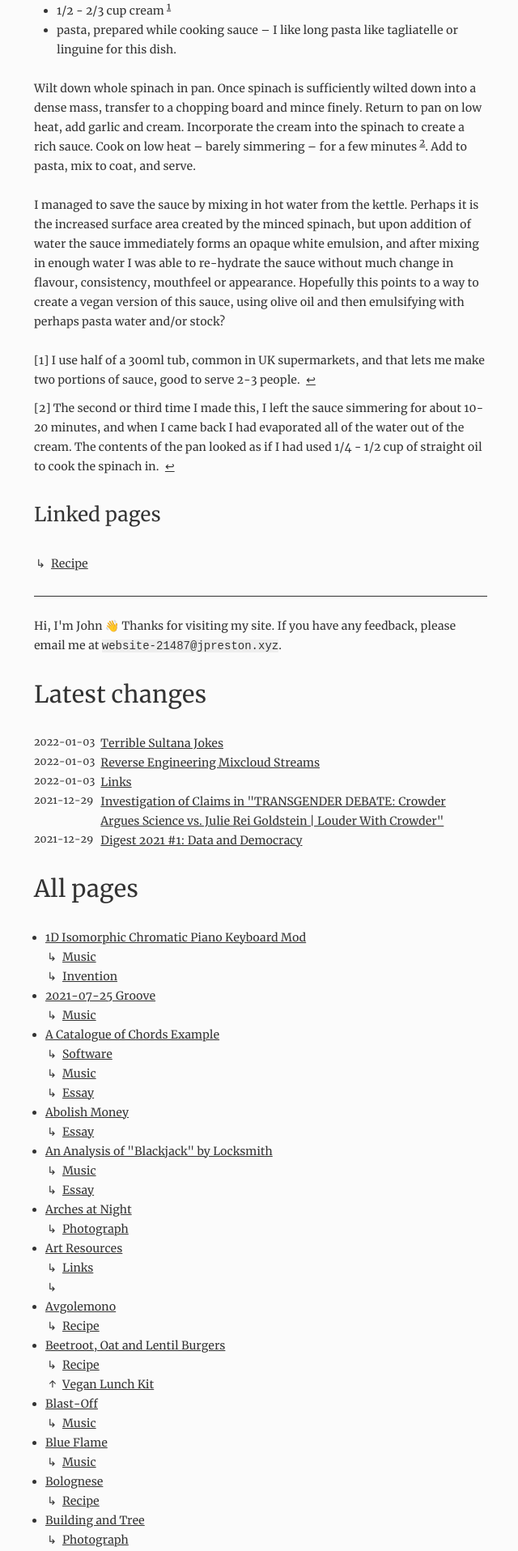
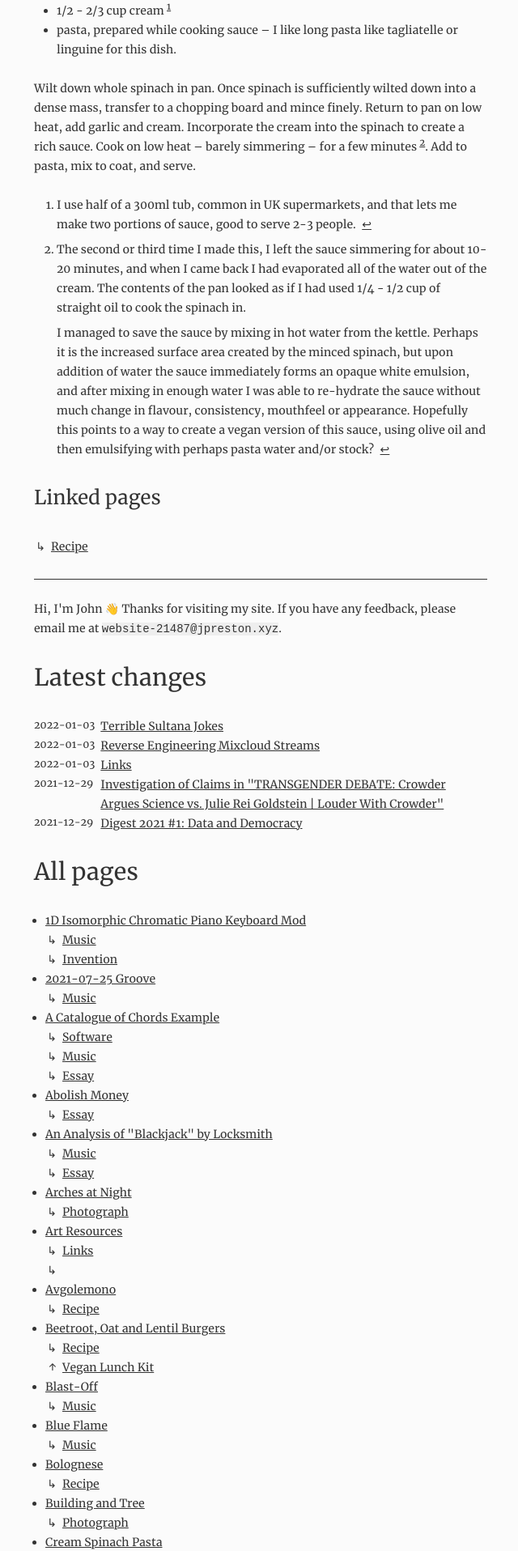
Before and after one commit to wcerfgba/jpreston.xyz, a Jekyll site: the page built from cream-spinach-pasta.md, in a window 1280 px wide. Shown: the part 354-2270 px from the top of the page at 81% size, without its empty margins (318-958 px from the left). Built offline with Jekyll 4.4.1, drawn with Linux system fonts in a browser that asks for light colours.

Commit message:
Fix footnotes
Inline paragraphs were breaking multi-paragraph footnotes, so I have to use a traditional list styling.

```diff
--- a/assets/css/style.scss
+++ b/assets/css/style.scss
@@ -123,24 +123,12 @@ ul, ol { padding-left: 2em; }
 
 
 .footnotes ol {
-  list-style: none;
-  counter-reset: items;
+  list-style: decimal;
   margin-left: 0;
-  padding-left: 0;
-
-  li {
-    counter-increment: items;
-    margin-bottom: 0.75em;
-
-    &::before {
-      content: "[" counter(items) "] ";
-      display: inline;
-    }
-  }
+  padding-left: 2em;
 
   p {
     margin: 0 0 0.5rem 0;
-    display: inline;
   }
 
   .reversefootnote {
--- a/cream-spinach-pasta.md
+++ b/cream-spinach-pasta.md
@@ -16,6 +16,7 @@ Wilt down whole spinach in pan. Once spinach is sufficiently wilted down into a
 
 [^1]: I use half of a 300ml tub, common in UK supermarkets, and that lets me make two portions of sauce, good to serve 2-3 people.
 
-[^2]: The second or third time I made this, I left the sauce simmering for about 10-20 minutes, and when I came back I had evaporated all of the water out of the cream. The contents of the pan looked as if I had used 1/4 - 1/2 cup of straight oil to cook the spinach in.
+[^2]:
+    The second or third time I made this, I left the sauce simmering for about 10-20 minutes, and when I came back I had evaporated all of the water out of the cream. The contents of the pan looked as if I had used 1/4 - 1/2 cup of straight oil to cook the spinach in.
 
-I managed to save the sauce by mixing in hot water from the kettle. Perhaps it is the increased surface area created by the minced spinach, but upon addition of water the sauce immediately forms an opaque white emulsion, and after mixing in enough water I was able to re-hydrate the sauce without much change in flavour, consistency, mouthfeel or appearance. Hopefully this points to a way to create a vegan version of this sauce, using olive oil and then emulsifying with perhaps pasta water and/or stock?
+    I managed to save the sauce by mixing in hot water from the kettle. Perhaps it is the increased surface area created by the minced spinach, but upon addition of water the sauce immediately forms an opaque white emulsion, and after mixing in enough water I was able to re-hydrate the sauce without much change in flavour, consistency, mouthfeel or appearance. Hopefully this points to a way to create a vegan version of this sauce, using olive oil and then emulsifying with perhaps pasta water and/or stock?
```
